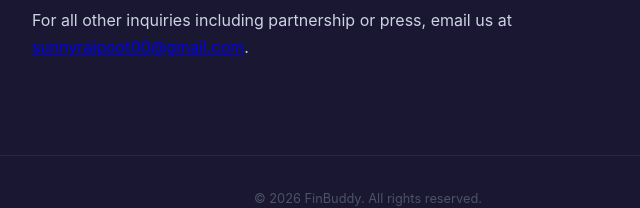
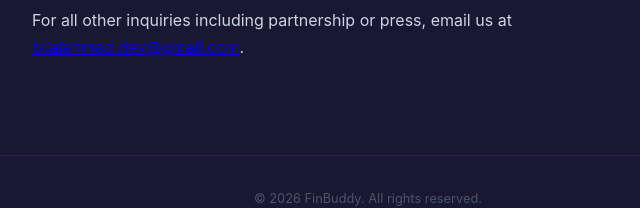
Before and after one commit to codelectuals-ai/finBuddy-legal, a plain HTML site: page support/index.html in a window 1280 px wide. Shown: the part 1489-1697 px from the top of the page, 272-912 px from the left. Drawn offline with Linux system fonts and the light colour scheme.

Commit message:
Update contact email to bilalahmad.dev@gmail.com

```diff
--- a/support/index.html
+++ b/support/index.html
@@ -98,13 +98,13 @@
         <div class="card-icon">✉️</div>
         <h3>Email Support</h3>
         <p>Have a question, found a bug, or want to share feedback? Reach us directly.</p>
-        <a href="mailto:sunnyrajpoot00@gmail.com">Send Email</a>
+        <a href="mailto:bilalahmad.dev@gmail.com">Send Email</a>
       </div>
       <div class="card">
         <div class="card-icon">🐛</div>
         <h3>Report a Bug</h3>
         <p>Something not working as expected? Let us know and we'll fix it fast.</p>
-        <a href="mailto:sunnyrajpoot00@gmail.com?subject=FinBuddy%20Bug%20Report">Report Bug</a>
+        <a href="mailto:bilalahmad.dev@gmail.com?subject=FinBuddy%20Bug%20Report">Report Bug</a>
       </div>
     </div>
 
@@ -141,7 +141,7 @@
     </div>
 
     <h2>General Contact</h2>
-    <p>For all other inquiries including partnership or press, email us at <a href="mailto:sunnyrajpoot00@gmail.com">sunnyrajpoot00@gmail.com</a>.</p>
+    <p>For all other inquiries including partnership or press, email us at <a href="mailto:bilalahmad.dev@gmail.com">bilalahmad.dev@gmail.com</a>.</p>
   </div>
 
   <footer>© 2026 FinBuddy. All rights reserved.</footer>
```
Also changed, not shown: privacy-policy/index.html (+1 -1 lines), terms/index.html (+1 -1 lines).
